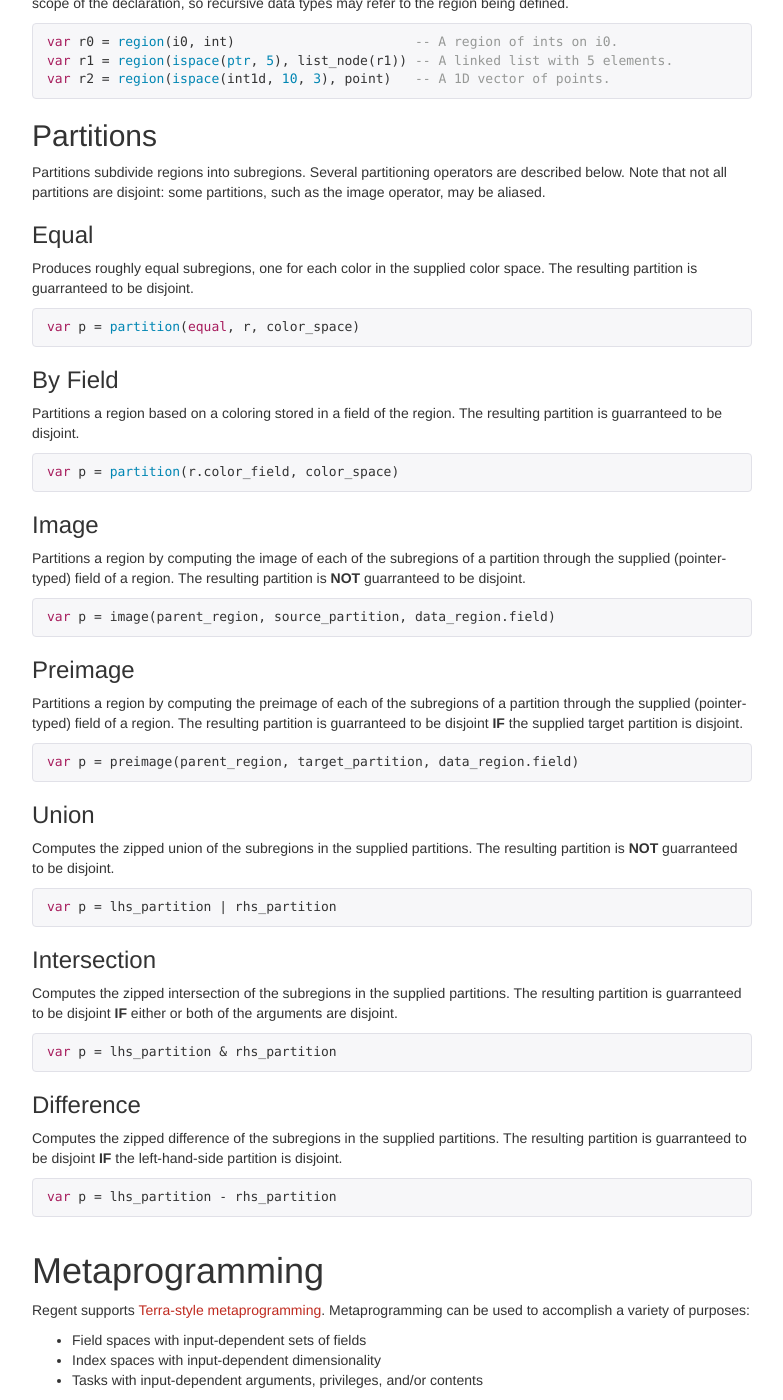
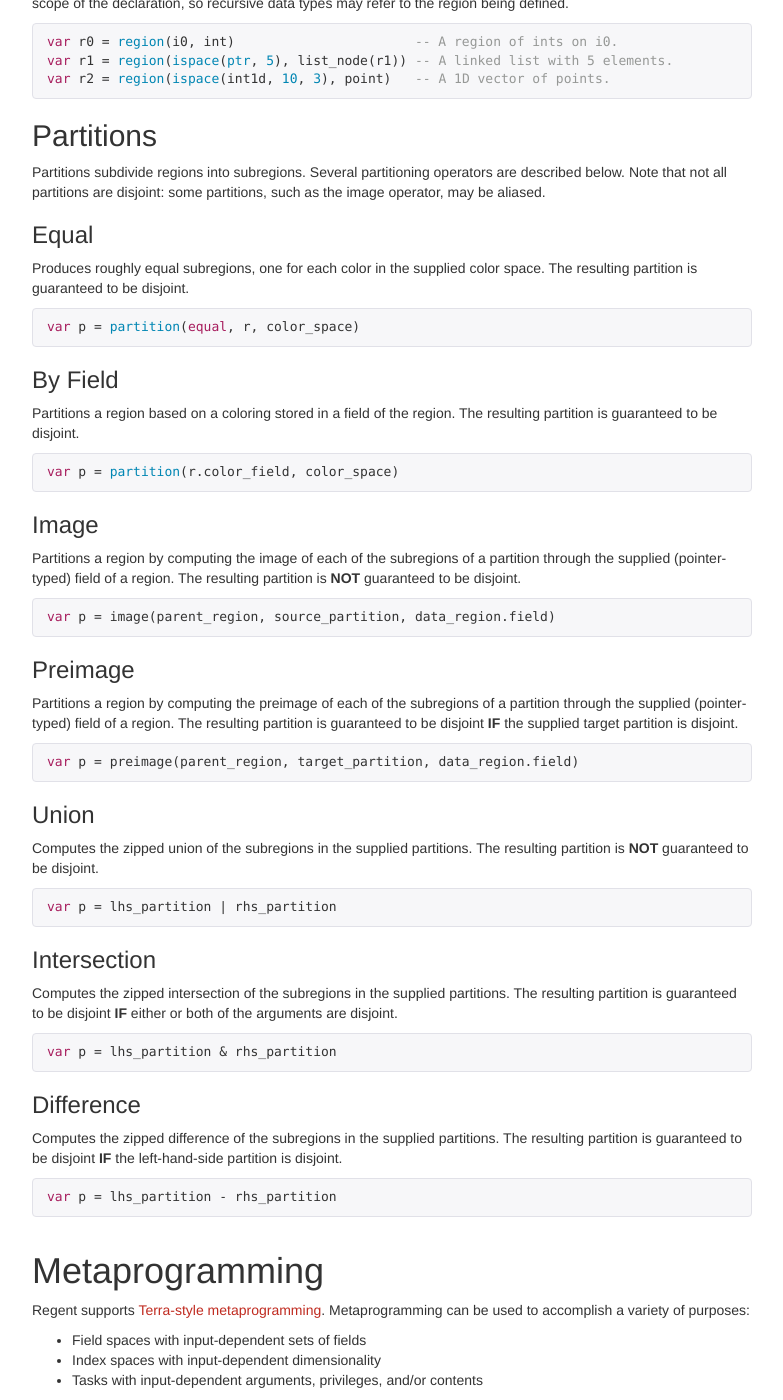
Before and after one commit to StanfordLegion/regent-lang.org, a Jekyll site: the page built from reference.md, in a window 1280 px wide and 1400 px high, scrolled down 4549 px. Shown: the whole window, without its empty margins (248-1031 px from the left). Built offline with Jekyll 4.4.1, drawn with Linux system fonts in a browser that asks for light colours; nearby versions of some CDN libraries; some of the changed text lies outside the part shown.

Commit message:
Fix typos.

```diff
--- a/reference.md
+++ b/reference.md
@@ -301,7 +301,7 @@
 ### Equal
 
 Produces roughly equal subregions, one for each color in the supplied
-color space. The resulting partition is guarranteed to be disjoint.
+color space. The resulting partition is guaranteed to be disjoint.
 
 {% highlight regent %}
 var p = partition(equal, r, color_space)
@@ -310,7 +310,7 @@
 ### By Field
 
 Partitions a region based on a coloring stored in a field of the
-region. The resulting partition is guarranteed to be disjoint.
+region. The resulting partition is guaranteed to be disjoint.
 
 {% highlight regent %}
 var p = partition(r.color_field, color_space)
@@ -320,7 +320,7 @@
 
 Partitions a region by computing the image of each of the subregions
 of a partition through the supplied (pointer-typed) field of a
-region. The resulting partition is **NOT** guarranteed to be disjoint.
+region. The resulting partition is **NOT** guaranteed to be disjoint.
 
 {% highlight regent %}
 var p = image(parent_region, source_partition, data_region.field)
@@ -330,7 +330,7 @@
 
 Partitions a region by computing the preimage of each of the
 subregions of a partition through the supplied (pointer-typed) field
-of a region. The resulting partition is guarranteed to be disjoint
+of a region. The resulting partition is guaranteed to be disjoint
 **IF** the supplied target partition is disjoint.
 
 {% highlight regent %}
@@ -340,7 +340,7 @@
 ### Union
 
 Computes the zipped union of the subregions in the supplied
-partitions. The resulting partition is **NOT** guarranteed to be
+partitions. The resulting partition is **NOT** guaranteed to be
 disjoint.
 
 {% highlight regent %}
@@ -350,7 +350,7 @@
 ### Intersection
 
 Computes the zipped intersection of the subregions in the supplied
-partitions. The resulting partition is guarranteed to be disjoint
+partitions. The resulting partition is guaranteed to be disjoint
 **IF** either or both of the arguments are disjoint.
 
 {% highlight regent %}
@@ -360,7 +360,7 @@
 ### Difference
 
 Computes the zipped difference of the subregions in the supplied
-partitions. The resulting partition is guarranteed to be disjoint
+partitions. The resulting partition is guaranteed to be disjoint
 **IF** the left-hand-side partition is disjoint.
 
 {% highlight regent %}
```
Also changed, not shown: other parts of reference.md (+3 -3 lines).
